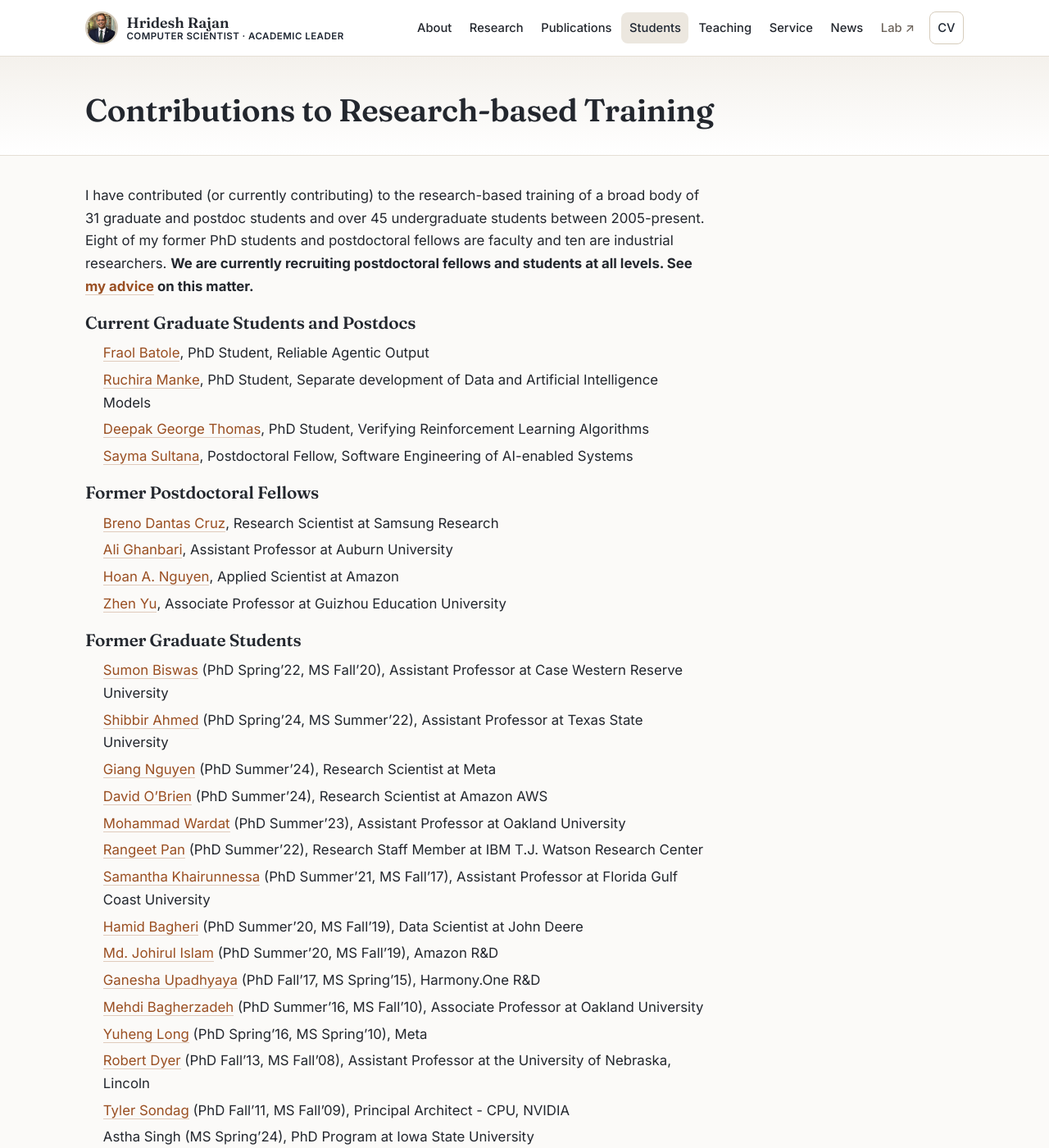
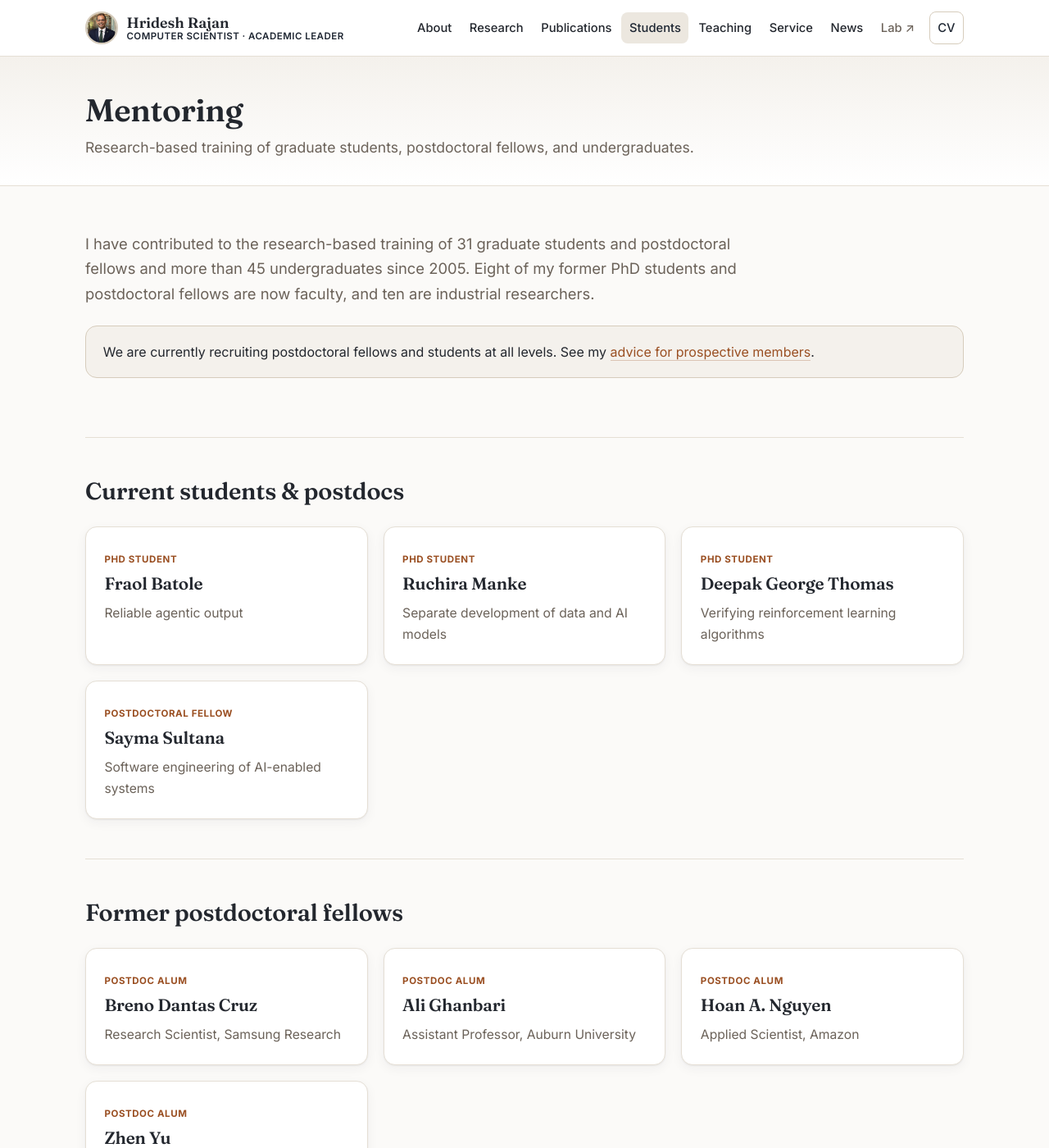
Before and after one commit to hridesh/hridesh.github.io, a Jekyll site: the page built from students.md, in a window 1280 px wide and 1400 px high. Shown: the whole window at 82% size. Built offline with Jekyll 4.4.1, drawn with Linux system fonts in a browser that asks for light colours; some of the changed text lies outside the part shown.

Commit message:
Restructure Mentoring and Research with home-style layout
- New page-wide layout (full-width sections under the page header)
- Mentoring: current students/postdocs and former postdocs as cards;
  alumni as a two-column list; genealogy in a readable prose column
- Research: interests as pills; current agenda as project cards; selected
  work as a text+cover split that links to Publications (de-duplicated)
- Add .prose, .col-list, .wide-body helpers

```diff
--- /dev/null
+++ b/_layouts/page-wide.html
@@ -0,0 +1,13 @@
+---
+layout: default
+---
+<header class="page-head">
+  <div class="container">
+    <h1>{{ page.title }}</h1>
+    {% if page.subtitle %}<p class="page-sub">{{ page.subtitle }}</p>{% endif %}
+  </div>
+</header>
+
+<div class="container wide-body">
+  {{ content }}
+</div>
--- a/students.md
+++ b/students.md
@@ -1,57 +1,68 @@
 ---
-layout: page
-title: Contributions to Research-based Training
+layout: page-wide
+title: Mentoring
+subtitle: Research-based training of graduate students, postdoctoral fellows, and undergraduates.
 permalink: /students/
 ---
 
-I have contributed (or currently contributing) to the research-based training of a broad body of 31 graduate and postdoc
-students and over 45 undergraduate students between 2005-present. Eight of my former PhD students and postdoctoral
-fellows are faculty and ten are industrial researchers. <b>We are currently recruiting postdoctoral fellows and
-students at all levels. See [my advice](https://hridesh.github.io/prospective) on this matter.
+<section class="section">
+  <p class="lead">I have contributed to the research-based training of 31 graduate students and postdoctoral fellows and more than 45 undergraduates since 2005. Eight of my former PhD students and postdoctoral fellows are now faculty, and ten are industrial researchers.</p>
+  <p class="callout">We are currently recruiting postdoctoral fellows and students at all levels. See my <a href="{{ site.baseurl }}/prospective/">advice for prospective members</a>.</p>
+</section>
 
-### Current Graduate Students and Postdocs
-- [Fraol Batole](https://fraolbatole.github.io), PhD Student, Reliable Agentic Output
-- [Ruchira Manke](https://www.linkedin.com/in/ruchira-manke/), PhD Student, Separate development of Data and Artificial Intelligence Models
-- [Deepak George Thomas](https://deepakgthomas.github.io), PhD Student, Verifying Reinforcement Learning Algorithms
-- [Sayma Sultana](https://sayma23.github.io), Postdoctoral Fellow, Software Engineering of AI-enabled Systems
+<section class="section">
+  <div class="section-head"><h2>Current students &amp; postdocs</h2></div>
+  <div class="cards">
+    <a class="card" href="https://fraolbatole.github.io"><span class="card-tag">PhD Student</span><h3>Fraol Batole</h3><p>Reliable agentic output</p></a>
+    <a class="card" href="https://www.linkedin.com/in/ruchira-manke/"><span class="card-tag">PhD Student</span><h3>Ruchira Manke</h3><p>Separate development of data and AI models</p></a>
+    <a class="card" href="https://deepakgthomas.github.io"><span class="card-tag">PhD Student</span><h3>Deepak George Thomas</h3><p>Verifying reinforcement learning algorithms</p></a>
+    <a class="card" href="https://sayma23.github.io"><span class="card-tag">Postdoctoral Fellow</span><h3>Sayma Sultana</h3><p>Software engineering of AI-enabled systems</p></a>
+  </div>
+</section>
 
-### Former Postdoctoral Fellows
-- [Breno Dantas Cruz](https://brenodan.github.io), Research Scientist at Samsung Research
-- [Ali Ghanbari](https://ali-ghanbari.github.io), Assistant Professor at Auburn University
-- [Hoan A. Nguyen](https://www.linkedin.com/in/hoan-nguyen-anh-6997ba4/), Applied Scientist at Amazon
-- [Zhen Yu](https://www.researchgate.net/profile/Zhen-Yu-21), Associate Professor at Guizhou Education University
+<section class="section">
+  <div class="section-head"><h2>Former postdoctoral fellows</h2></div>
+  <div class="cards">
+    <a class="card" href="https://brenodan.github.io"><span class="card-tag">Postdoc alum</span><h3>Breno Dantas Cruz</h3><p>Research Scientist, Samsung Research</p></a>
+    <a class="card" href="https://ali-ghanbari.github.io"><span class="card-tag">Postdoc alum</span><h3>Ali Ghanbari</h3><p>Assistant Professor, Auburn University</p></a>
+    <a class="card" href="https://www.linkedin.com/in/hoan-nguyen-anh-6997ba4/"><span class="card-tag">Postdoc alum</span><h3>Hoan A. Nguyen</h3><p>Applied Scientist, Amazon</p></a>
+    <a class="card" href="https://www.researchgate.net/profile/Zhen-Yu-21"><span class="card-tag">Postdoc alum</span><h3>Zhen Yu</h3><p>Associate Professor, Guizhou Education University</p></a>
+  </div>
+</section>
 
-### Former Graduate Students
+<section class="section">
+  <div class="section-head"><h2>Former graduate students</h2></div>
+  <ul class="col-list">
+    <li><a href="https://sumonbis.github.io">Sumon Biswas</a><span class="meta">PhD Spring '22, MS Fall '20 &middot; Assistant Professor, Case Western Reserve University</span></li>
+    <li><a href="https://shibbirtanvin.github.io">Shibbir Ahmed</a><span class="meta">PhD Spring '24, MS Summer '22 &middot; Assistant Professor, Texas State University</span></li>
+    <li><a href="https://www.linkedin.com/in/giang-nguyen-b6945914b/">Giang Nguyen</a><span class="meta">PhD Summer '24 &middot; Research Scientist, Meta</span></li>
+    <li><a href="https://www.linkedin.com/in/davidobr/">David O'Brien</a><span class="meta">PhD Summer '24 &middot; Research Scientist, Amazon AWS</span></li>
+    <li><a href="https://scholar.google.com/citations?user=04sYwigAAAAJ&hl=ar">Mohammad Wardat</a><span class="meta">PhD Summer '23 &middot; Assistant Professor, Oakland University</span></li>
+    <li><a href="https://rangeetpan.github.io">Rangeet Pan</a><span class="meta">PhD Summer '22 &middot; Research Staff Member, IBM T.J. Watson Research Center</span></li>
+    <li><a href="https://www.linkedin.com/in/samantha-syeda/">Samantha Khairunnessa</a><span class="meta">PhD Summer '21, MS Fall '17 &middot; Assistant Professor, Florida Gulf Coast University</span></li>
+    <li><a href="https://www.linkedin.com/in/hamidbagheri/">Hamid Bagheri</a><span class="meta">PhD Summer '20, MS Fall '19 &middot; Data Scientist, John Deere</span></li>
+    <li><a href="https://www.linkedin.com/in/johir/">Md. Johirul Islam</a><span class="meta">PhD Summer '20, MS Fall '19 &middot; Amazon R&amp;D</span></li>
+    <li><a href="https://www.linkedin.com/in/gupadhyaya/">Ganesha Upadhyaya</a><span class="meta">PhD Fall '17, MS Spring '15 &middot; Harmony.One R&amp;D</span></li>
+    <li><a href="https://mbagherz.bitbucket.io">Mehdi Bagherzadeh</a><span class="meta">PhD Summer '16, MS Fall '10 &middot; Associate Professor, Oakland University</span></li>
+    <li><a href="https://www.linkedin.com/in/yuheng-long-073b4714/">Yuheng Long</a><span class="meta">PhD Spring '16, MS Spring '10 &middot; Meta</span></li>
+    <li><a href="https://cse.unl.edu/~rdyer/">Robert Dyer</a><span class="meta">PhD Fall '13, MS Fall '08 &middot; Assistant Professor, University of Nebraska–Lincoln</span></li>
+    <li><a href="https://www.linkedin.com/in/tyler-sondag-92b757b/">Tyler Sondag</a><span class="meta">PhD Fall '11, MS Fall '09 &middot; Principal Architect, CPU, NVIDIA</span></li>
+    <li>Astha Singh<span class="meta">MS Spring '24 &middot; PhD program, Iowa State University</span></li>
+    <li>Ramanathan Ramu<span class="meta">MS Fall '17 &middot; Microsoft</span></li>
+    <li>Nitin M. Tiwari<span class="meta">MS Spring '17 &middot; SAP</span></li>
+    <li>Sean L. Mooney<span class="meta">MS Summer '15 &middot; SourceAllies</span></li>
+    <li>Harish Narayanappa<span class="meta">MS Spring '10 &middot; eBay</span></li>
+    <li>Jaikishan Jalan<span class="meta">MS Fall '09 &middot; Squad</span></li>
+    <li>Youssef W. Hanna<span class="meta">MS Fall '08 &middot; Google</span></li>
+    <li>Rakesh Setty<span class="meta">MS Fall '08 &middot; eBay</span></li>
+    <li>Mahantesh Hosamani<span class="meta">MS Fall '07 &middot; Ericsson</span></li>
+  </ul>
+</section>
 
-- [Sumon Biswas](https://sumonbis.github.io) (PhD Spring'22, MS Fall'20), Assistant Professor at Case Western Reserve University
-- [Shibbir Ahmed](https://shibbirtanvin.github.io) (PhD Spring'24, MS Summer'22), Assistant Professor at Texas State University
-- [Giang Nguyen](https://www.linkedin.com/in/giang-nguyen-b6945914b/) (PhD Summer'24), Research Scientist at Meta
-- [David O'Brien](https://www.linkedin.com/in/davidobr/) (PhD Summer'24), Research Scientist at Amazon AWS
-- [Mohammad Wardat](https://scholar.google.com/citations?user=04sYwigAAAAJ&hl=ar) (PhD Summer'23), Assistant Professor at Oakland University
-- [Rangeet Pan](https://rangeetpan.github.io) (PhD Summer'22), Research Staff Member at IBM T.J. Watson Research Center
-- [Samantha Khairunnessa](https://www.linkedin.com/in/samantha-syeda/) (PhD Summer'21, MS Fall'17), Assistant Professor at Florida Gulf Coast University
-- [Hamid Bagheri](https://www.linkedin.com/in/hamidbagheri/) (PhD Summer'20, MS Fall'19), Data Scientist at John Deere
-- [Md. Johirul Islam](https://www.linkedin.com/in/johir/) (PhD Summer'20, MS Fall'19), Amazon R&D
-- [Ganesha Upadhyaya](https://www.linkedin.com/in/gupadhyaya/) (PhD Fall'17, MS Spring'15), Harmony.One R&D
-- [Mehdi Bagherzadeh](https://mbagherz.bitbucket.io) (PhD Summer'16, MS Fall'10), Associate Professor at Oakland University
-- [Yuheng Long](https://www.linkedin.com/in/yuheng-long-073b4714/) (PhD Spring'16, MS Spring'10), Meta
-- [Robert Dyer](https://cse.unl.edu/~rdyer/) (PhD Fall'13, MS Fall'08), Assistant Professor at the University of Nebraska, Lincoln
-- [Tyler Sondag](https://www.linkedin.com/in/tyler-sondag-92b757b/) (PhD Fall'11, MS Fall'09), Principal Architect - CPU, NVIDIA
-- Astha Singh (MS Spring'24), PhD Program at Iowa State University
-- Ramanathan Ramu (MS Fall'17), Microsoft
-- Nitin M. Tiwari (MS Spring'17), SAP
-- Sean L. Mooney (MS Summer'15), SourceAllies
-- Harish Narayanappa (MS Spring'10), eBay
-- Jaikishan Jalan (MS Fall'09), Squad
-- Youssef W. Hanna (MS Fall'08), Google
-- Rakesh Setty (MS Fall'08), eBay
-- Mahantesh Hosamani (MS Fall'07), Ericsson
-
-### Academic Geneology
-
-My advisor at University of Virginia was Kevin Sullivan,
-whose advisor was David Notkin.
-My academic genealogy goes all the way to [Edsger Dijkstra](https://en.wikipedia.org/wiki/Edsger_W._Dijkstra),
-who won the Turing award in 1972.
-
-In prior life, I worked at Bell Labs India, the R&D organization of Lucent Technologies. At the time, I was interested in bandwidth and power optimization issues in mobile ad hoc & sensor networks as they scale up. I still keep up with these topics.
+<section class="section">
+  <div class="section-head"><h2>Academic genealogy</h2></div>
+  <div class="prose">
+    <p>My advisor at the University of Virginia was Kevin Sullivan, whose advisor was David Notkin. My academic genealogy goes all the way back to <a href="https://en.wikipedia.org/wiki/Edsger_W._Dijkstra">Edsger Dijkstra</a>, who won the Turing Award in 1972.</p>
+    <p>In a prior life, I worked at Bell Labs India, the R&amp;D organization of Lucent Technologies, where I was interested in bandwidth and power optimization in mobile ad hoc and sensor networks as they scale up. I still keep up with these topics.</p>
+  </div>
+</section>
--- a/style.scss
+++ b/style.scss
@@ -533,6 +533,20 @@ a.card:hover { transform: translateY(-3px); box-shadow: $shadow; border-color: $
 .text-center { text-align: center; }
 .muted { color: $text-muted; }
 .float-right { float: right; margin: 0 0 1rem 1.5rem; }
+
+// Readable prose column inside wide pages
+.prose { max-width: 760px; }
+.prose > *:first-child { margin-top: 0; }
+
+// Multi-column list (e.g., alumni)
+.col-list { columns: 2; column-gap: 2.5rem; list-style: none; padding: 0; margin: 0; }
+.col-list li { break-inside: avoid; margin: 0 0 .95rem; }
+.col-list li a { font-weight: 600; border: 0; }
+.col-list .meta { color: $text-muted; font-size: .88rem; display: block; margin-top: .1rem; }
+@include mobile { .col-list { columns: 1; } }
+
+// Wide page body: trim the first section's top padding under the page header
+.wide-body > .section:first-child { padding-top: 1.25rem; }
 .skip-link {
   position: absolute; left: -999px;
   &:focus { left: 1rem; top: .6rem; background: #fff; padding: .5rem .8rem; border-radius: 8px; z-index: 100; }
```
Also changed, not shown: research.md (+44 -84 lines).
